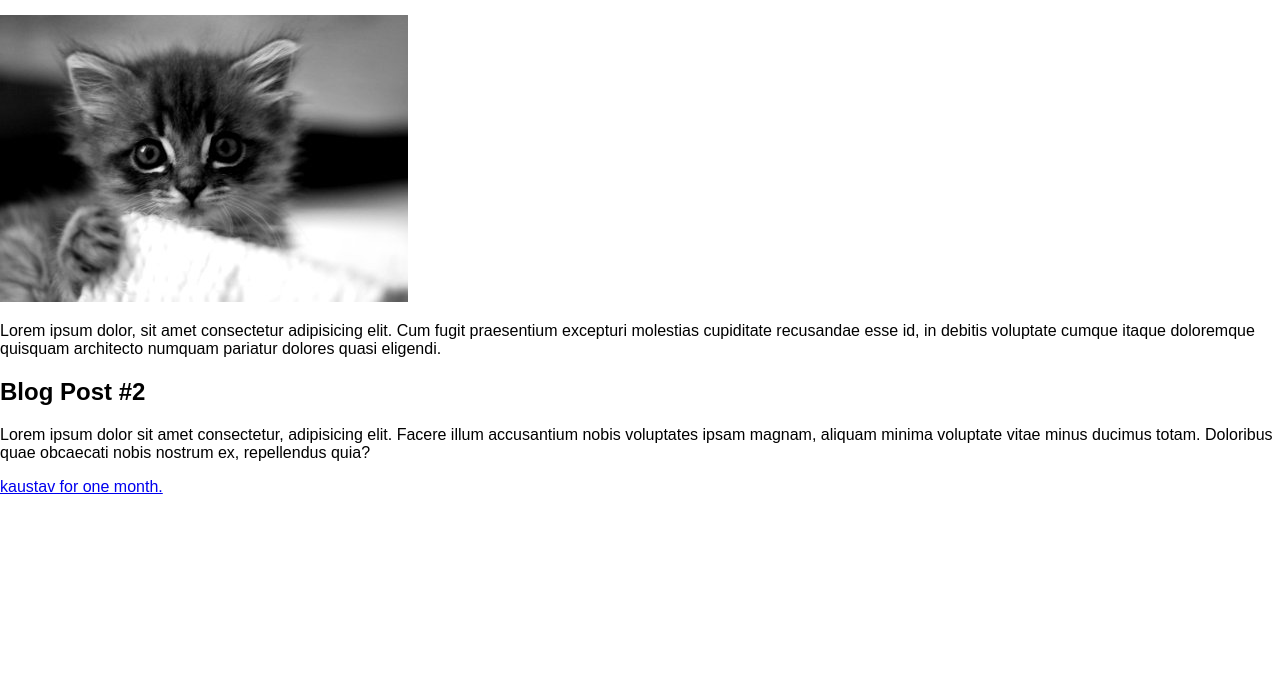
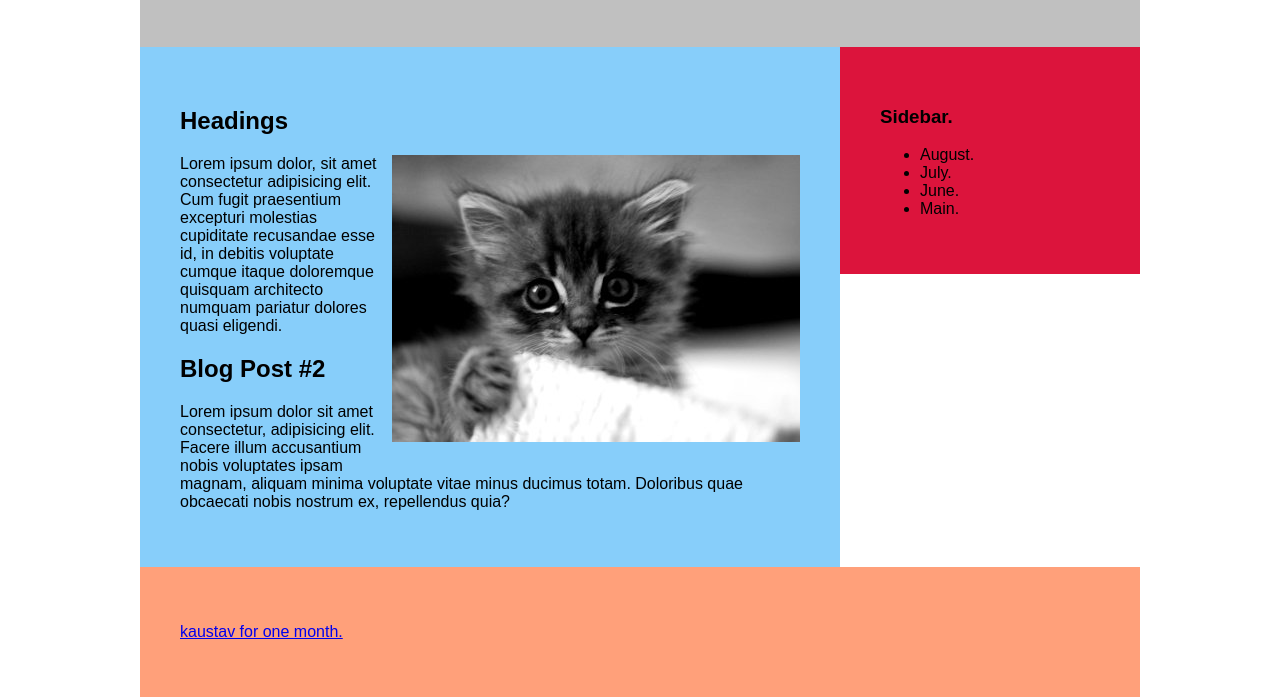
Before and after one commit to commandantekaustav/ONEMONTHCODING, a plain HTML site: page website2/index.html in a window 1280 px wide. Shown: the part 113-810 px from the top of the page. Drawn offline with Linux system fonts and the light colour scheme.

Commit message:
2nd web finished

```diff
--- a/website2/css/style.css
+++ b/website2/css/style.css
@@ -5,25 +5,83 @@ Developed @ One Month in NYC
 */
 
 
-
 /*-----------------------------------------------------------------------------
 =01 BASE STYLES
 -----------------------------------------------------------------------------*/
 
+
 /* Box Model Hack */
+
 * {
-     -moz-box-sizing: border-box; /* Firexfox */
-     -webkit-box-sizing: border-box; /* Safari/Chrome/iOS/Android */
-     box-sizing: border-box; /* IE */
+    -moz-box-sizing: border-box;
+    /* Firexfox */
+    -webkit-box-sizing: border-box;
+    /* Safari/Chrome/iOS/Android */
+    box-sizing: border-box;
+    /* IE */
 }
 
+
 /* Clear Class */
+
 .clear {
-	clear: both;
+    clear: both;
 }
 
+
+/* image balance
+
+img {
+    float: right;
+    padding: 10px;
+} */
+
+.alignL {
+    float: left;
+    margin: 0 15px 15px 0;
+}
+
+.alignR {
+    float: right;
+    margin: 0 0 15px 15px;
+}
 
 
 /*-----------------------------------------------------------------------------
 =02 LAYOUT
 -----------------------------------------------------------------------------*/
+
+#container {
+    width: 1000px;
+    margin: 0 auto 0 auto;
+}
+
+#header {
+    background-color: silver;
+    padding: 40px;
+    margin: auto;
+}
+
+#main {
+    background: lightskyblue;
+    padding: 40px;
+    width: 700px;
+    float: left;
+    margin: auto;
+    height: auto;
+}
+
+#sidebar {
+    background: crimson;
+    width: 300px;
+    float: left;
+    padding: 40px;
+    height: auto;
+    margin: auto;
+}
+
+#footer {
+    margin: auto;
+    background: lightsalmon;
+    padding: 40px;
+}
--- a/website2/index.html
+++ b/website2/index.html
@@ -19,13 +19,24 @@
     </div>
     <div id="main">
         <h2>Headings</h2>
-        <img src="images/kitten.jpg" alt="kitten">
+        <img src="images/kitten.jpg" alt="kitten" class="alignR">
         <p>
             Lorem ipsum dolor, sit amet consectetur adipisicing elit. Cum fugit praesentium excepturi molestias cupiditate recusandae esse id, in debitis voluptate cumque itaque doloremque quisquam architecto numquam pariatur dolores quasi eligendi.
         </p>
         <h2>Blog Post #2</h2>
         <p>Lorem ipsum dolor sit amet consectetur, adipisicing elit. Facere illum accusantium nobis voluptates ipsam magnam, aliquam minima voluptate vitae minus ducimus totam. Doloribus quae obcaecati nobis nostrum ex, repellendus quia?</p>
+
     </div>
+    <div id="sidebar">
+        <h3>Sidebar.</h3>
+        <ul>
+            <li>August.</li>
+            <li>July.</li>
+            <li>June.</li>
+            <li>Main.</li>
+        </ul>
+    </div>
+    <div class="clear"></div>
     <div id="footer">
         <p><a href="http://www.commandantekaustav.github.io"> kaustav for one month. </a></p>
     </div>
```
